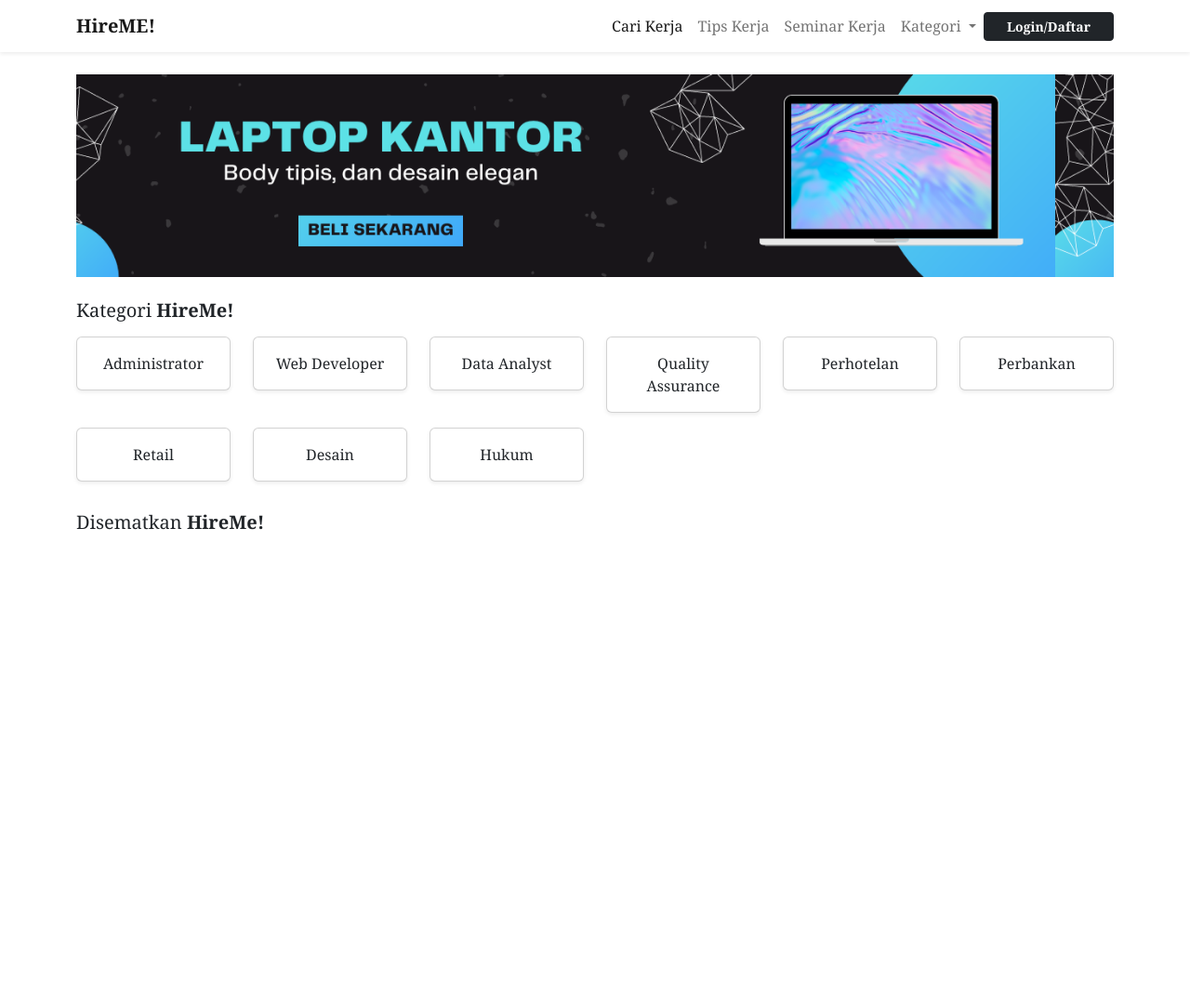
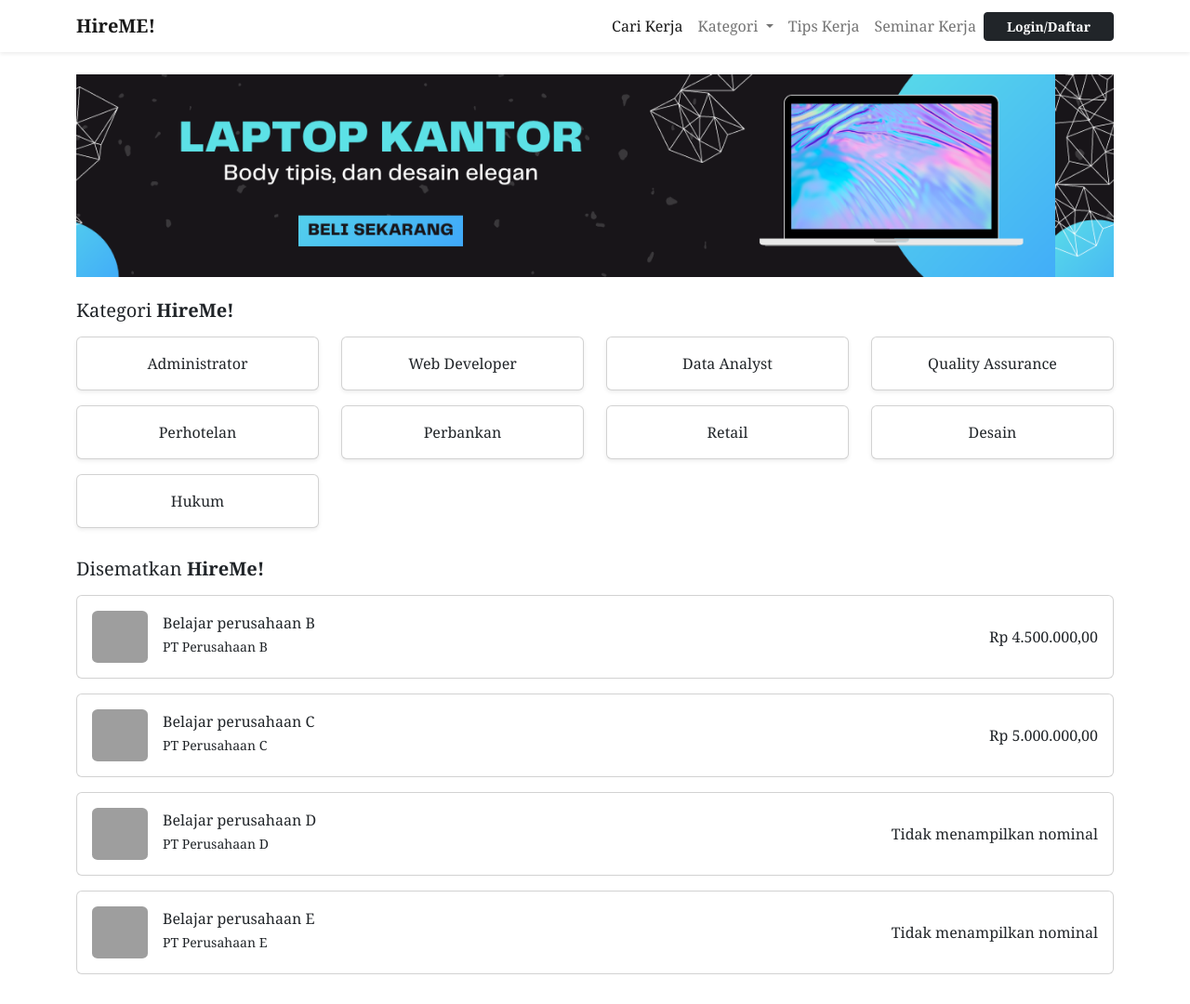
Before and after one commit to yamayuba00/HireMe, a plain HTML site: page index.html in a window 1280 px wide. Shown: the whole page at 93% size. Before the commit the page ends 800 px from the top, so only its background shows below. Drawn offline with nearby package versions, Linux system fonts and the light colour scheme; grey boxes are pictures that could not be loaded.

Commit message:
Menambahkan data json

```diff
--- a/css/hire-me.css
+++ b/css/hire-me.css
@@ -7,3 +7,23 @@ body{
     margin: 0;
     padding: 0;
 }
+
+.img-width{
+    width: 60px;
+    height: 60px;
+    border-radius: 10%;
+}
+
+.semat-iklan {
+    font-size: 12px;
+    background-color: blue;
+    padding: 5px 10px 5px 10px;
+    color: white;
+    border-radius: 5px;
+}
+.semat-title {
+    font-size: 16px;
+}
+.semat-pt {
+    font-size: 14px;
+}
--- a/index.html
+++ b/index.html
@@ -21,25 +21,19 @@
                     <li class="nav-item">
                         <a class="nav-link active" aria-current="page" href="#">Cari Kerja</a>
                     </li>
+                    <li class="nav-item dropdown">
+                        <a class="nav-link dropdown-toggle" href="#" role="button" data-bs-toggle="dropdown" aria-expanded="false">
+                            Kategori
+                        </a>
+                        <ul class="dropdown-menu" id="menuKategori"></ul>
+                    </li>
                     <li class="nav-item">
                         <a class="nav-link" href="#">Tips Kerja</a>
                     </li>
                     <li class="nav-item">
                         <a class="nav-link" href="#">Seminar Kerja</a>
                     </li>
-                    <li class="nav-item dropdown">
-                        <a class="nav-link dropdown-toggle" href="#" role="button" data-bs-toggle="dropdown" aria-expanded="false">
-                            Kategori
-                        </a>
-                        <ul class="dropdown-menu">
-                            <li><a class="dropdown-item" href="#">Action</a></li>
-                            <li><a class="dropdown-item" href="#">Another action</a></li>
-                            <li>
-                                <hr class="dropdown-divider">
-                            </li>
-                            <li><a class="dropdown-item" href="#">Something else here</a></li>
-                        </ul>
-                    </li>
+
                 </ul>
                 <div class="d-flex gap-1">
                     <a href="#" class="btn btn-sm btn-dark px-4 fw-bolder py-1">Login/Daftar</a>
@@ -65,21 +59,24 @@
     <!-- jumbotron -->
 
     <!-- section wilayah -->
-    <div class="container my-4">
+    <section class="container my-4">
         <h5>Kategori <span class="fw-bold">HireMe!</span></h5>
         <!-- pake script json -->
         <div id="kategori"></div>
         <!-- pake script json -->
-    </div>
+    </section>
     <!-- section semat -->
-    <div class="container my-4">
+    <section class="container my-4">
         <h5>Disematkan <span class="fw-bold">HireMe!</span></h5>
         <!-- pake script json -->
-        <div id="sematkan"></div>
+        <div class="row" id="iklan">
+        </div>
         <!-- pake script json -->
-    </div>
+    </section>
     <!-- section semat -->
     <!-- <script src="js/jquery-ui.js"></script> -->
+
+    <script src="js/data/hireMe.js"></script>
     <script src="https://cdn.jsdelivr.net/npm/@popperjs/core@2.11.6/dist/umd/popper.min.js"
         integrity="sha384-oBqDVmMz9ATKxIep9tiCxS/Z9fNfEXiDAYTujMAeBAsjFuCZSmKbSSUnQlmh/jp3"
         crossorigin="anonymous"></script>
--- /dev/null
+++ b/js/data/hireMe.js
@@ -0,0 +1,39 @@
+const hireMe = [
+    {
+        tipe: "reguler",
+        namaLowongan: "Belajar perusahaan A",
+        perusahaan: {
+            nama : "PT Perusahaan A",
+            logo: "https://ui-avatars.com/api/?name=",
+        },
+        pendaftaranTerakhir : "20 Maret 2023",
+        ekspetasi : {
+            gaji : 4000000
+        }
+    },
+    {
+        tipe: "iklan",
+        namaLowongan: "Belajar perusahaan B",
+        perusahaan: {
+            nama : "PT Perusahaan B",
+            logo: "https://ui-avatars.com/api/?name=",
+        },
+        pendaftaranTerakhir : "20 Maret 2023",
+        ekspetasi : {
+            gaji : 5000000
+        }
+    },
+    {
+        tipe: "iklan",
+        namaLowongan: "Belajar perusahaan C",
+        perusahaan: {
+            nama : "PT Perusahaan C",
+            logo: "https://ui-avatars.com/api/?name=",
+        },
+        pendaftaranTerakhir : "20 Maret 2023",
+        ekspetasi : {
+            gaji : 0
+        }
+    },
+]
+localStorage.setItem('hireMe', JSON.stringify(hireMe));
--- a/js/script.js
+++ b/js/script.js
@@ -1,3 +1,24 @@
+
+//menu kategori JSON
+function menuKategoriJson() {
+    fetch('./json/kategori.json')
+        .then(response => response.json())
+        .then(data => {
+            let munculkanData = data.data
+            let menus = '<li>'
+            munculkanData.forEach(menu => {
+                menus += `
+                <a class="dropdown-item" href="#">${menu.nama}</a>
+               `
+            });
+            menus += '</li>'
+            document.getElementById('menuKategori').innerHTML = menus;
+        });
+}
+menuKategoriJson();
+
+
+//kategori JSON
 function displayJSONData() {
     fetch('./json/kategori.json')
         .then(response => response.json())
@@ -6,17 +27,68 @@ function displayJSONData() {
             let cetak = '<div class="row text-center">'
             munculkanData.forEach(element => {
                 cetak += `
-                <div class="col-12 col-md-3 col-lg-2 col-sm-12 my-2">
+                <div class="col-12 col-md-3 col-lg-3 col-sm-12 my-2">
                     <div class="card bg-white shadow-sm rounded-sm">
                         <div class="card-body"> ${element.nama} </div>
                     </div>
                 </div>`
             });
             cetak += '</div>'
-            // jsonData.forEach(function(item) {
-            //     output += '<li>' + item.nama +'</li>';
-            // });
             document.getElementById('kategori').innerHTML = cetak;
         });
 }
 displayJSONData();
+
+// hireMe Json
+
+function formatRupiah($rupiah){
+   return new Intl.NumberFormat('id-ID', { style: 'currency', currency: 'IDR' }).format($rupiah)
+}
+formatRupiah()
+
+const sekarang = new Date();
+const hariIni = sekarang.getDate()
+const bulanIni = sekarang.getMonth()
+const tahunIni = sekarang.getUTCFullYear()
+const gabungHari = `"${hariIni}-${bulanIni}-${tahunIni}"`
+console.log(gabungHari)
+
+function hireMeJson(){
+    fetch('./json/hireMe.json')
+        .then(response => response.json())
+        .then(data => {
+            let munculkanData = data.data
+            let iklan = ''
+            munculkanData.forEach(element => {
+                if(element.tipe === "iklan"){
+                    console.log(element)
+                    console.log(sekarang.getUTCDate())
+                    iklan += `
+                    <div class="col-12 my-2">
+                        <div class="card">
+                            <div class="card-body">
+                                <div class="d-flex justify-content-between justify-center align-items-center gap-4">
+                                    <div class="d-flex justify-content-start gap-3 items-center">
+                                        <img src="https://ui-avatars.com/api/?name=${element.perusahaan.nama}&background=random" class="img-fluid img-width">
+                                        <div>
+                                            <h5 class="semat-title mt-1">${element.namaLowongan}</h5>
+                                            <h6 class="semat-pt">${element.perusahaan.nama}</h6>
+                                        </div>
+                                    </div>
+                                    <div>
+                                    ${element.ekspetasi.gaji === 0 ? "Tidak menampilkan nominal" :formatRupiah(element.ekspetasi.gaji) }
+                                    </div>
+                                </div>
+                                </div>
+                            </div>
+                        </div>
+                    </div>
+                        `
+                }
+            });
+            iklan += ''
+            document.getElementById('iklan').innerHTML = iklan;
+        });
+}
+
+hireMeJson()
--- a/json/hireMe.json
+++ b/json/hireMe.json
@@ -2,39 +2,83 @@
     "data" : [
         {
             "tipe": "reguler",
+            "tipeData": {
+                "tipe": "reguler",
+                "batasWaktu" : null
+            },
             "namaLowongan": "Belajar perusahaan A",
             "perusahaan": {
-                "nama" : "PT Perusahaan A",
-                "logo": "https://ui-avatars.com/api/?name=random"
+                "nama" : "PT Perusahaan A"
             },
             "pendaftaranTerakhir" : "20 Maret 2023",
             "ekspetasi" : {
                 "gaji" : 4000000
-            }
+            },
+            "createdAt" : "12-03-2023"
         },
         {
             "tipe": "iklan",
+            "tipeData": {
+                "tipe": "reguler",
+                "batasWaktu" : "15-03-2023"
+            },
             "namaLowongan": "Belajar perusahaan B",
             "perusahaan": {
-                "nama" : "PT Perusahaan B",
-                "logo": "https://ui-avatars.com/api/?name=random"
+                "nama" : "PT Perusahaan B"
             },
             "pendaftaranTerakhir" : "15 Maret 2023",
             "ekspetasi" : {
                 "gaji" : 4500000
-            }
+            },
+            "createdAt" : "12-03-2023"
         },
         {
             "tipe": "iklan",
+            "tipeData": {
+                "tipe": "reguler",
+                "batasWaktu" : "18-03-2023"
+            },
             "namaLowongan": "Belajar perusahaan C",
             "perusahaan": {
-                "nama" : "PT Perusahaan C",
-                "logo": "https://ui-avatars.com/api/?name=random"
+                "nama" : "PT Perusahaan C"
             },
             "pendaftaranTerakhir" : "20 Maret 2023",
             "ekspetasi" : {
                 "gaji" : 5000000
-            }
+            },
+            "createdAt" : "12-03-2023"
+        },
+        {
+            "tipe": "iklan",
+            "tipeData": {
+                "tipe": "reguler",
+                "batasWaktu" : "11-03-2023"
+            },
+            "namaLowongan": "Belajar perusahaan D",
+            "perusahaan": {
+                "nama" : "PT Perusahaan D"
+            },
+            "pendaftaranTerakhir" : "20 Maret 2023",
+            "ekspetasi" : {
+                "gaji" : 0
+            },
+            "createdAt" : "10-03-2023"
+        },
+        {
+            "tipe": "iklan",
+            "tipeData": {
+                "tipe": "reguler",
+                "batasWaktu" : "13-03-2023"
+            },
+            "namaLowongan": "Belajar perusahaan E",
+            "perusahaan": {
+                "nama" : "PT Perusahaan E"
+            },
+            "pendaftaranTerakhir" : "20 Maret 2023",
+            "ekspetasi" : {
+                "gaji" : 0
+            },
+            "createdAt" : "10-03-2023"
         }
     ]
 }
```
